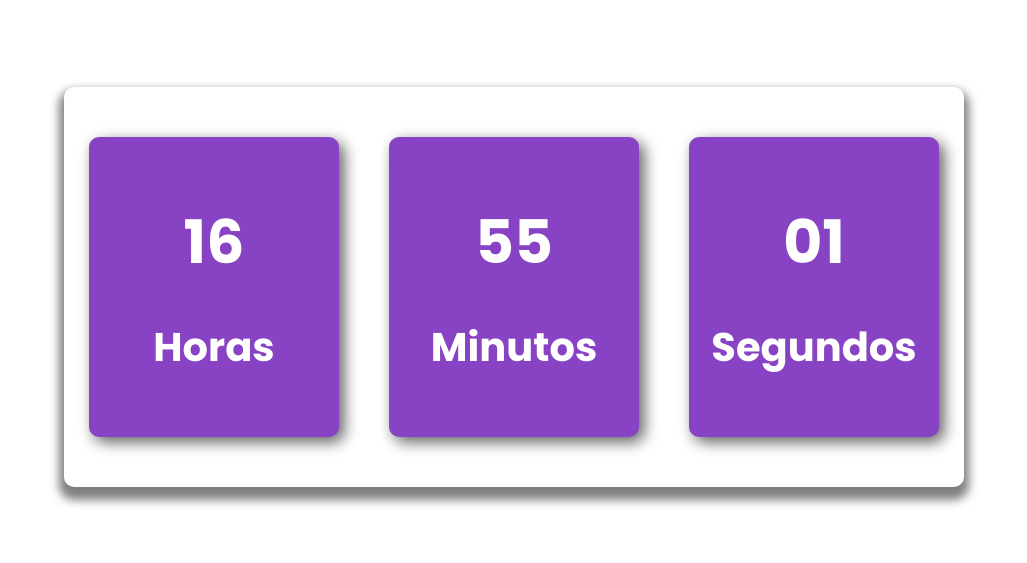
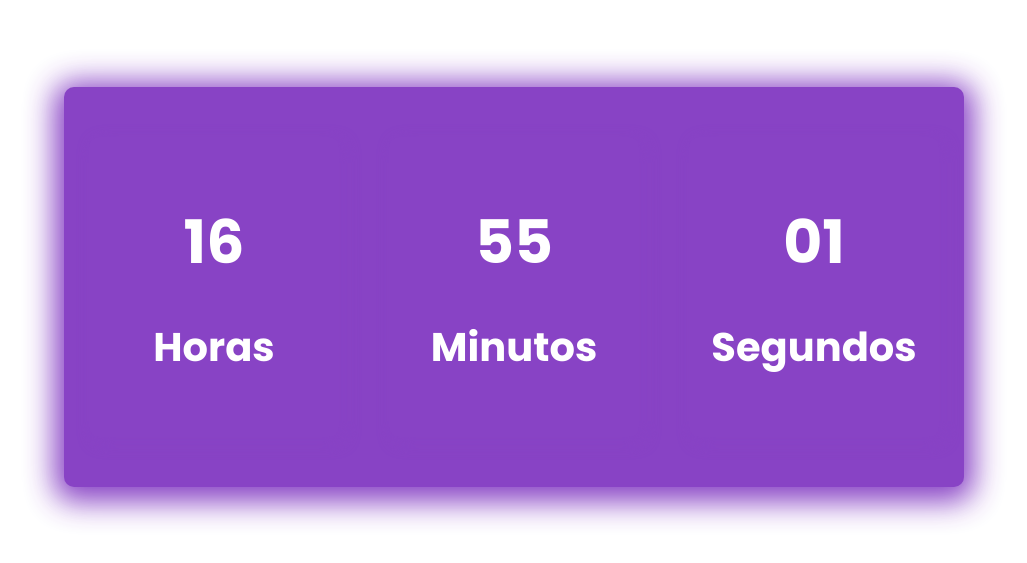
Before and after one commit to igorVtermions/Rel-gio-Digital, a plain HTML site: page index.html in a window 1280 px wide. Shown: the part 113-676 px from the top of the page, without its empty margins (126-1153 px from the left). Drawn offline with Linux system fonts and the light colour scheme.

Commit message:
adjust in card

```diff
--- a/style.css
+++ b/style.css
@@ -25,9 +25,10 @@ body{
     width: 900px;
     height: 400px;
     font-weight: bolder;
-    background-color: transparent;
+    background-color: #7C2FBF;
+    opacity: 90%;
     border-radius: 10px;
-    box-shadow: 0px 8px 10px 5px rgba(0, 0, 0, .5);
+    box-shadow: 0px 5px 30px 10px #7C2FBF;
     font-size: 40px;
 }
 
@@ -37,12 +38,11 @@ body{
     align-items: center;
     justify-content: center;
     background-color: #7C2FBF;
-    opacity: 90%;
     color: white;
     width: 250px;
     height: 300px;
     border-radius: 10px;
-    box-shadow: 5px 5px 15px rgba(0, 0, 0, .7);
+    box-shadow: 5px 5px 15px #7C2FBF;
 
 }
 
@@ -50,6 +50,7 @@ body{
     font-size: 60px;
 }
 
+
 .relogio span.time{
     margin-top: 30px;
     font-size: 40px;
```
